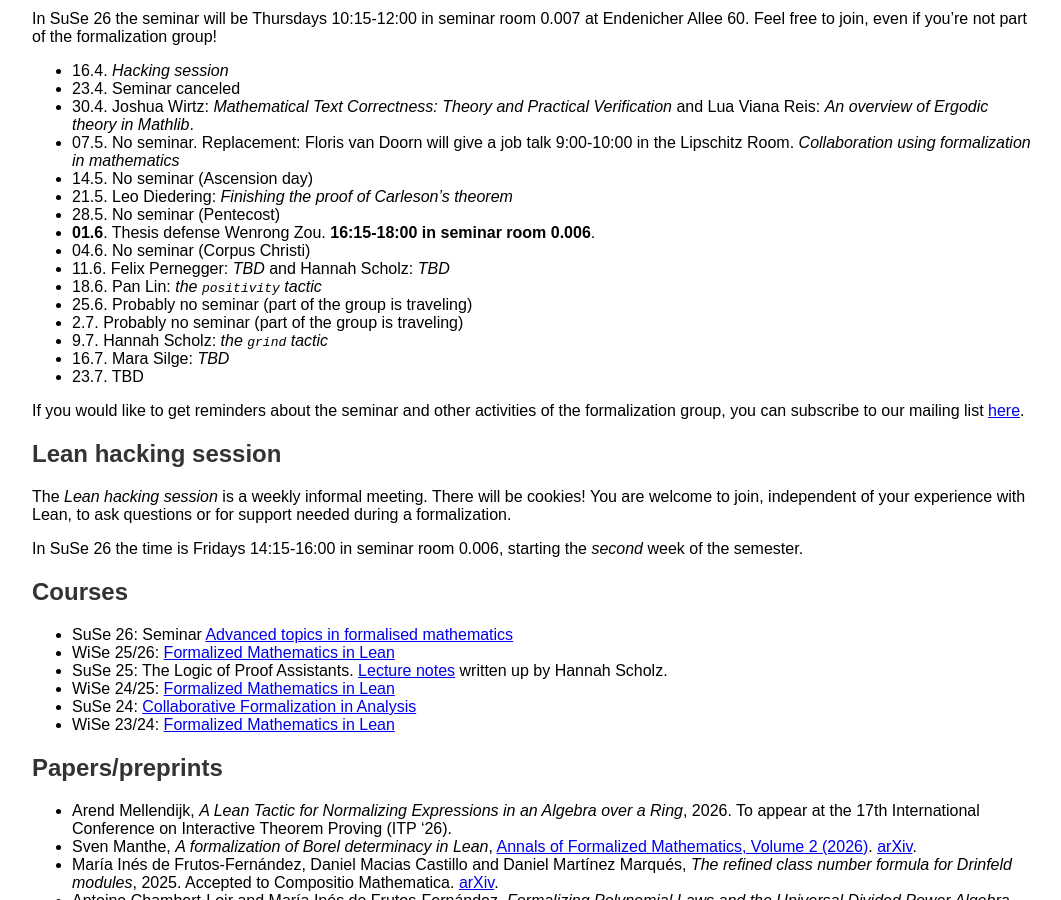
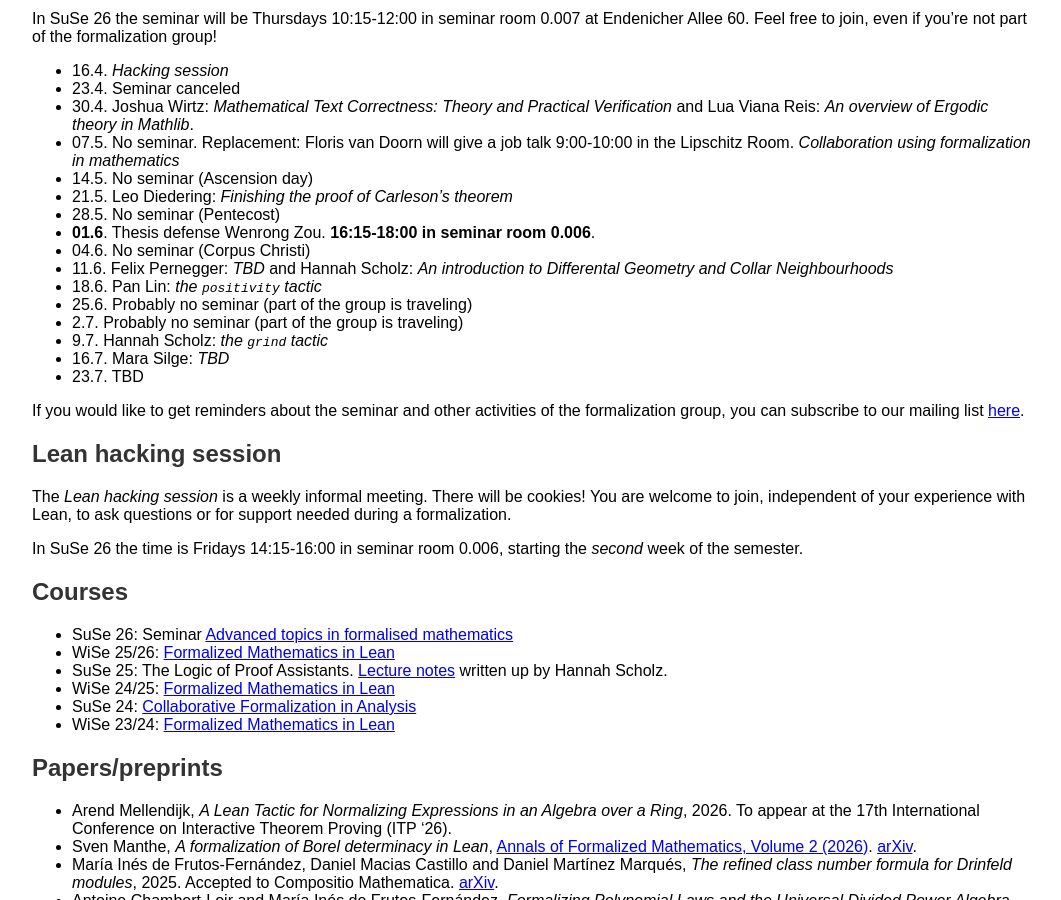
Before and after one commit to fpvandoorn/fpvandoorn.github.io, a Jekyll site: the page built from formalized-mathematics.md, in a window 1280 px wide and 900 px high, scrolled down 938 px. Shown: the whole window, without its empty margins (108-1169 px from the left). Built offline with Jekyll 4.4.1, drawn with Linux system fonts in a browser that asks for light colours; our own code applies the rules of GitHub Pages for plain Markdown files.

Commit message:
Hannah talk title

```diff
--- a/formalized-mathematics.md
+++ b/formalized-mathematics.md
@@ -62,7 +62,7 @@
 * 28.5. No seminar (Pentecost)
 * **01.6**. Thesis defense Wenrong Zou. **16:15-18:00 in seminar room 0.006**.
 * 04.6. No seminar (Corpus Christi)
-* 11.6. Felix Pernegger: *TBD* and Hannah Scholz: *TBD*
+* 11.6. Felix Pernegger: *TBD* and Hannah Scholz: *An introduction to Differental Geometry and Collar Neighbourhoods*
 * 18.6. Pan Lin: *the `positivity` tactic*
 * 25.6. Probably no seminar (part of the group is traveling) <!-- Michael, Maria and Floris are traveling. -->
 * 2.7. Probably no seminar (part of the group is traveling) <!-- Michael, Maria and Floris are traveling. -->
```
